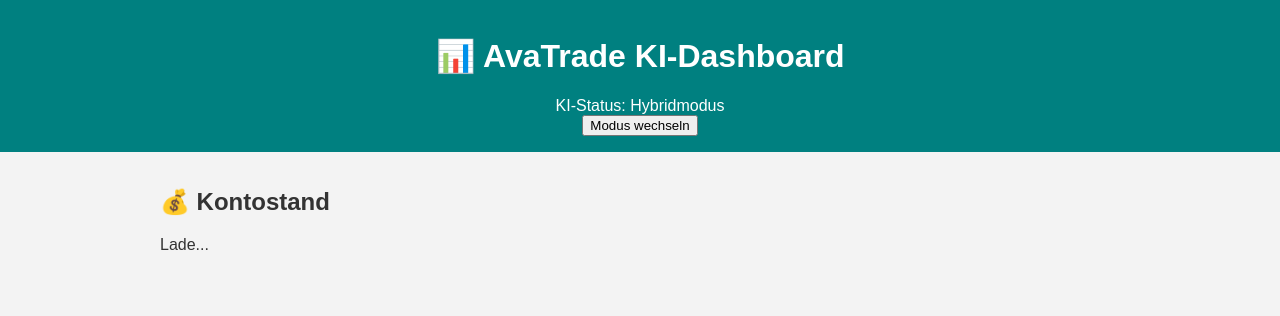
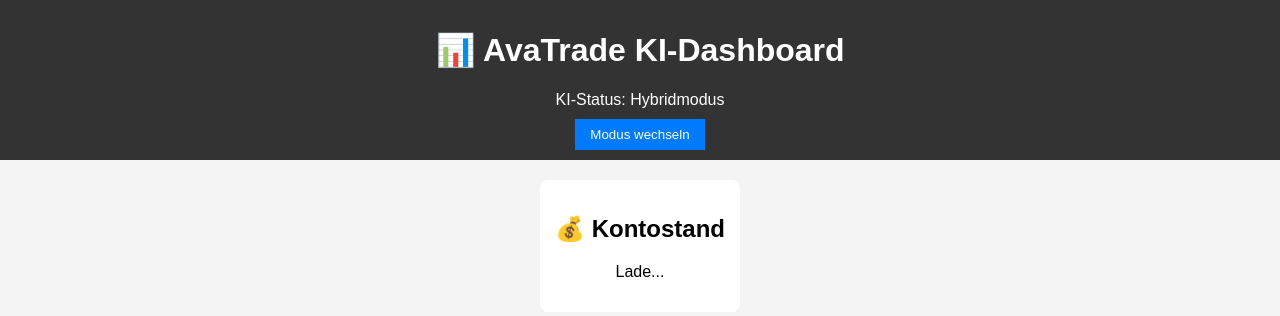
Before and after one commit to Martin140569/kiforme-webapp, a website: page index.html in a window 1280 px wide. Drawn offline with Linux system fonts and the light colour scheme.

Commit message:
Update style.css

```diff
--- a/style.css
+++ b/style.css
@@ -2,66 +2,37 @@
   font-family: Arial, sans-serif;
   margin: 0;
   padding: 0;
-  background: #f3f3f3;
-  color: #333;
+  background: #f4f4f4;
 }
 
 header {
-  background: #008080;
+  background: #333;
   color: white;
-  padding: 1em;
-  display: flex;
-  flex-direction: column;
-  align-items: center;
+  padding: 10px;
+  text-align: center;
 }
 
-.status-container {
-  margin-top: 0.5em;
+button {
+  margin-top: 10px;
+  padding: 8px 15px;
+  background: #007bff;
+  color: white;
+  border: none;
+  cursor: pointer;
+}
+
+button:hover {
+  background: #0056b3;
 }
 
 main {
-  padding: 1em;
-  max-width: 960px;
-  margin: auto;
-}
-
-.controls button {
-  margin: 0.5em;
-  padding: 0.7em;
-  font-weight: bold;
-}
-
-#trade-list table {
-  width: 100%;
-  border-collapse: collapse;
-  margin-top: 1em;
-}
-
-#trade-list th, #trade-list td {
-  border: 1px solid #ccc;
-  padding: 0.5em;
+  padding: 20px;
   text-align: center;
 }
 
-#trade-list tr.buy {
-  background-color: #e0ffe0;
+#balanceSection {
+  background: white;
+  padding: 15px;
+  border-radius: 8px;
+  display: inline-block;
 }
-
-#trade-list tr.sell {
-  background-color: #ffe0e0;
-}
-
-@media (max-width: 600px) {
-  table, thead, tbody, th, td, tr {
-    display: block;
-  }
-
-  th {
-    background: #ddd;
-  }
-
-  td {
-    border: none;
-    border-bottom: 1px solid #ccc;
-  }
-}
```
